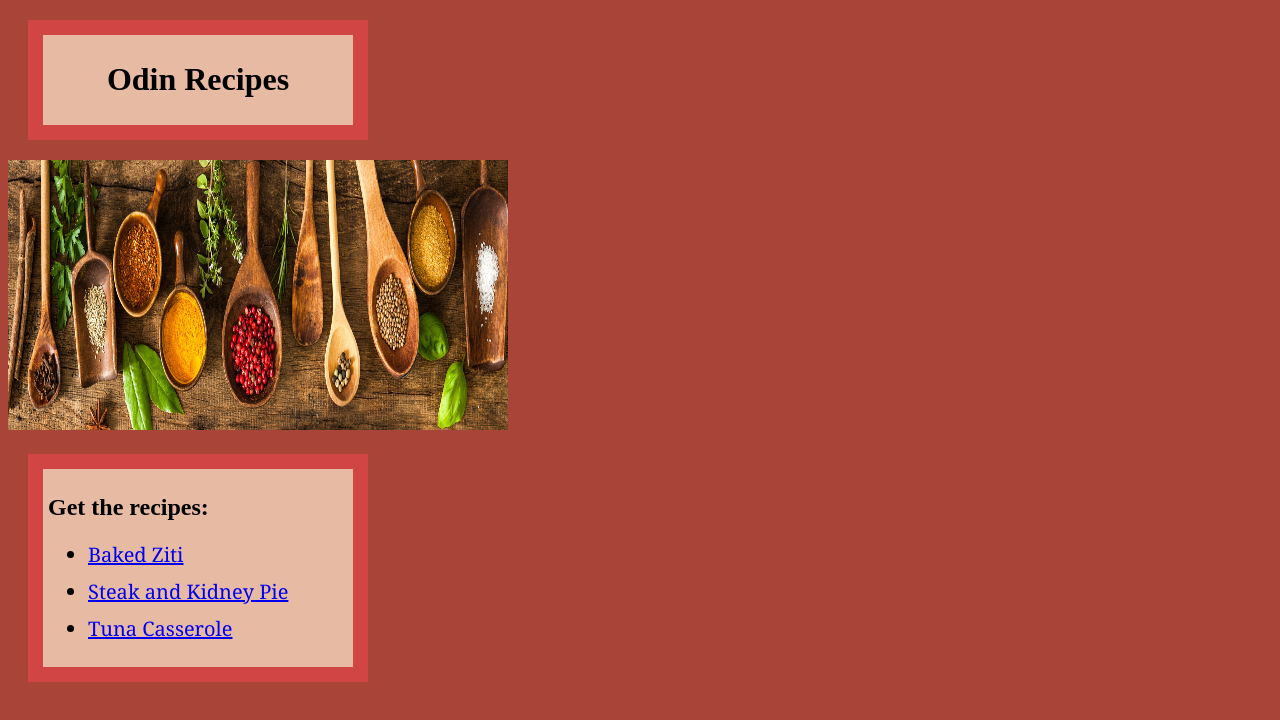
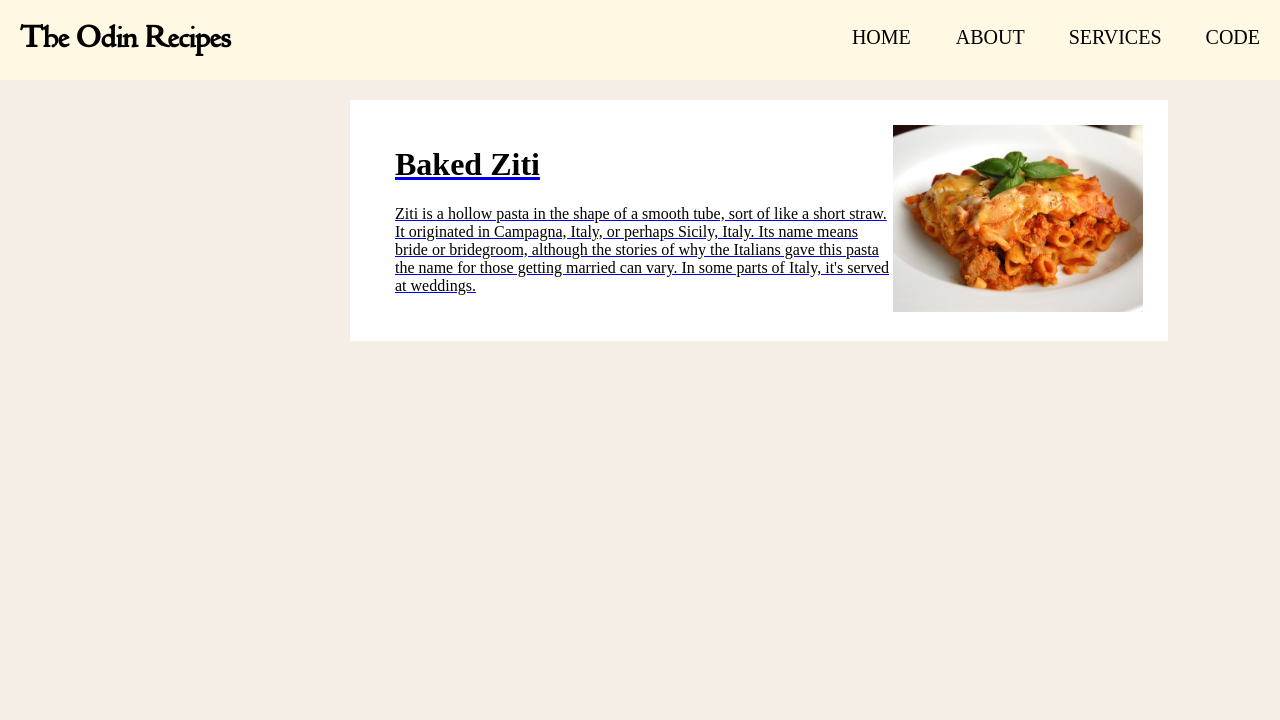
Before and after one commit to zjsrmnt/odin-recipes, a plain HTML site: page index.html in a window 1280 px wide. Drawn offline with Linux system fonts and the light colour scheme; files whose address does not match are found by name.

Commit message:
changes committed

```diff
--- a/index.html
+++ b/index.html
@@ -7,25 +7,40 @@
   </head>
   <body>
 
-      <div class="box-1">
-          <h1 class="odin">Odin Recipes</h1>
-      </div>
-    <img src="img/cooking-header.jpg" alt="Cooking background" height="270" width="500"/>
+    <div>
+      <header>
+        <h3 class="logo"> The Odin Recipes</h3>
 
-    <div class="box-2">
-      <h2>Get the recipes:</h2>
-    <ul class="recipes">
-      <li>
-        <a href="recipes/lasagna.html" target="_blank" rel="noopener noreferrer">Baked Ziti</a>
-      </li>
-      <li>
-        <a href="recipes/steak.html" target="_blank" rel="noopener noreferrer">Steak and Kidney Pie</a>
-      </li>
-      <li>
-        <a href="recipes/tuna.html" target="_blank" rel="noopener noreferrer">Tuna Casserole</a>
-      </li>
-    </ul>
-      </div>
+        <ul>
+          <a href="#">HOME </a>
+          <a href="#">ABOUT</a>
+          <a href="#">SERVICES</a>
+          <a href="https://github.com/zjsrmnt/odin-recipes" target="_blank" rel="noopenner norefferer">CODE</a>
+        </ul>
+
+
+      </header>
+    </div>
+
+<a href="/home/zhean/Desktop/repos/odin-recipes/recipes/lasagna.html" target="_blank" rel="noopenner norefferer"><div class="section-lasagna">
+  <div class="text-name">
+    <h1>Baked Ziti</h1>
+     <p>Ziti is a hollow pasta in the shape of a smooth tube,
+      sort of like a short straw. It originated in Campagna,
+      Italy, or perhaps Sicily, Italy. Its name means bride or bridegroom,
+      although the stories of why the Italians gave this pasta the name for those getting married can vary.
+      In some parts of Italy, it's served at weddings.
+    </div>
+    <div class="photo-one">
+      <img src="/home/zhean/Desktop/repos/odin-recipes/img/Ziti.jpg" alt="" width="250px" height="auto">
+     </div>
+    </p>
+</div> </a>
+
+
+
+
+
 
   </body>
 </html>
--- a/style.css
+++ b/style.css
@@ -1,34 +1,74 @@
 /* index.html design */
+@font-face {
+    font-family: italian;
+    src: url(/home/zhean/Desktop/repos/odin-recipes/fonts/spira.proto-roman-110r.otf);
+}
 
 body{
-    background-color: #A94438;
+    width: 100%;
+    height: 100vh;
+    margin: 0;
+    background-color: #F5EEE6;
 }
 
-.recipes{
-    font-family: Georgia, 'Times New Roman', Times, serif;
-    color: black;
-    font-size: 20px;
+header{
+    display: flex;
+    height: 5rem;
+    width: 100%;
+    top: 0;
+    left: 0;
+    right: 0;
+    position: fixed;
+    align-items: center;
+    justify-content: space-between;
+    background-color: #FFF8E3;
 }
 
-.box-1{
-    background-color: #E6BAA3;
-    margin: 20px;
-    border: 15px solid #D24545;
-    padding: 5px;
-    width: 300px;
+.logo{
+    margin-left: 20px;
+    font-size: 30px;
+    font-family: italian;
 }
 
-.box-2{
-    background-color: #E6BAA3;
+
+ul a{
+    font-size: 20px;
     margin: 20px;
-    border: 15px solid #D24545;
-    padding: 5px;
-    width: 300px;
+    color: black;
+    list-style: none;
+    text-decoration: none;
+    list-style: none;
 }
 
-.odin{
-    text-align: center;
+.section-lasagna{
+    background-color: white;
+    display: flex;
+    justify-content: space-between;
+    height: auto;
+    width: 60%;
+    margin-top: 100px;
+    margin-left: 350px;
+    padding: 25px;
 }
+
+
+.photo-one{
+    border-color: 15px solid black;
+}
+
+.section h1{
+    margin: 0px;
+}
+
+
+div.text-name{
+    margin-left: 20px;
+    color: black;
+    text-align: left;
+    display: inline;
+    text-decoration: none;
+}
+
 
 /* lasagna.html design */
 .name{
```
Also changed, not shown: fonts/goldoni.regular.otf (added), fonts/spira.proto-roman-110r.otf (added), img/Ziti.jpg (added), img/pizza-bg-header-image.jpg (added).
